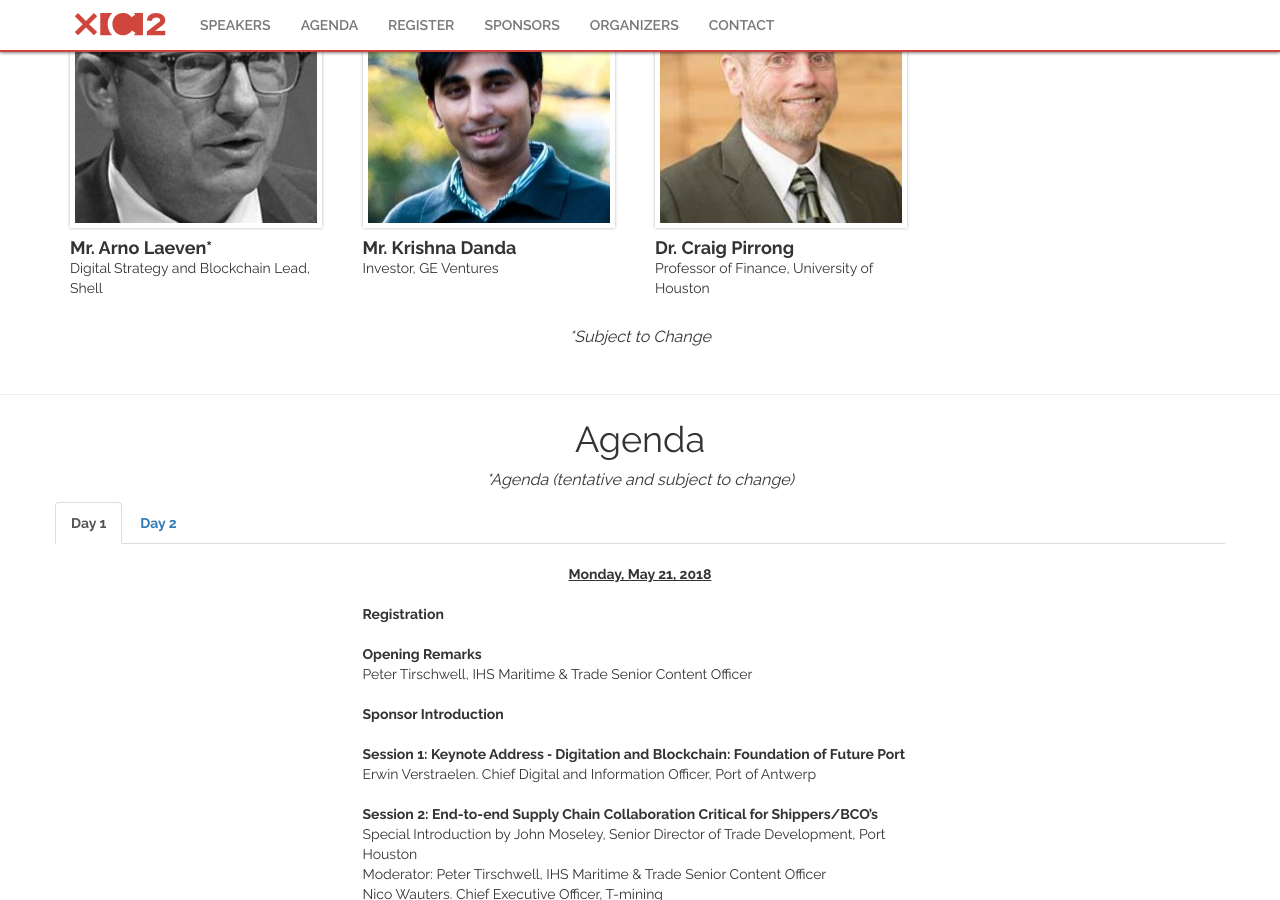
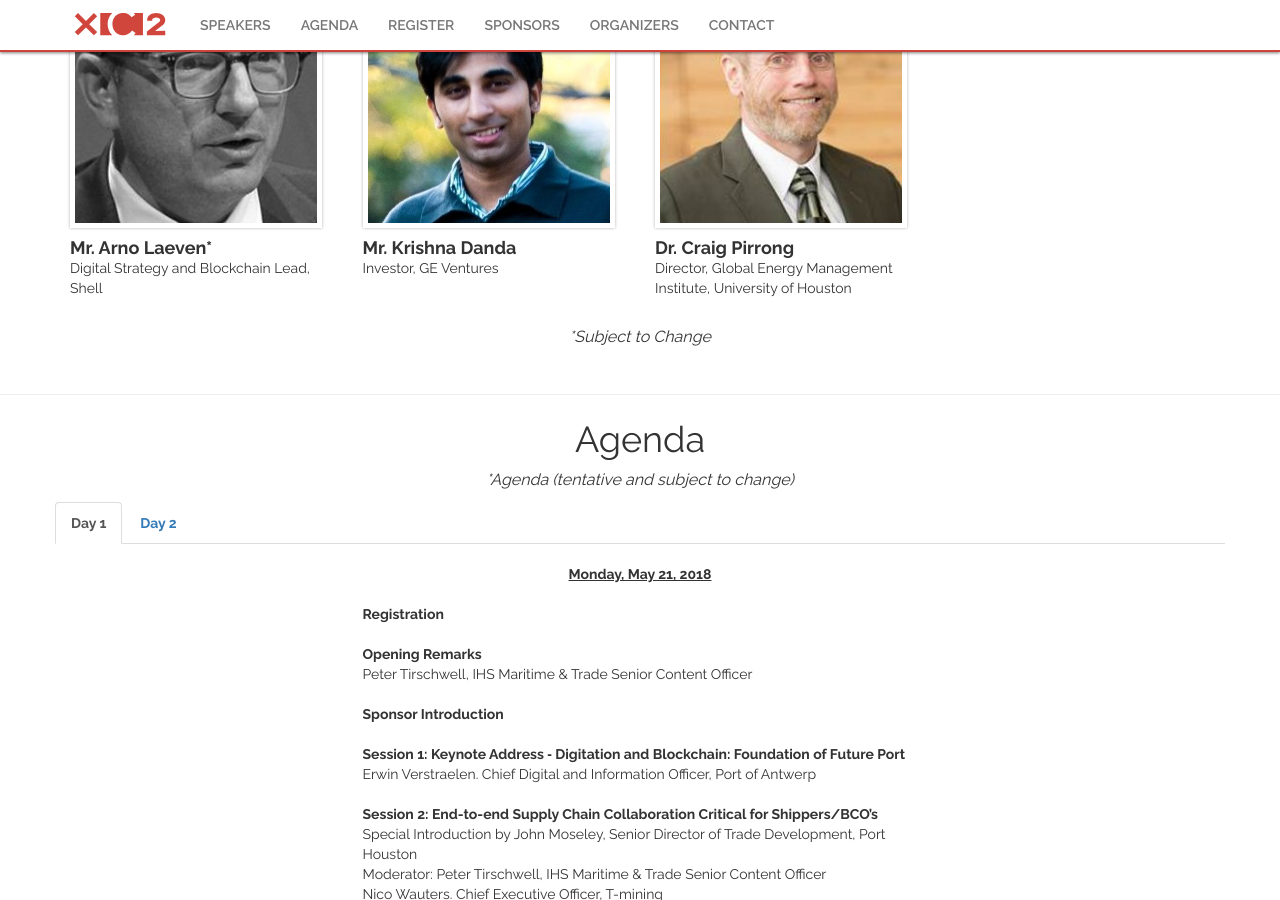
Before and after one commit to gnawalishyam/jekyll, a Jekyll site: the page built from index.html, in a window 1280 px wide and 900 px high, scrolled down 3083 px. Built offline with Jekyll 4.4.1, drawn with Linux system fonts in a browser that asks for light colours; some web fonts are replaced.

Commit message:
Updated speakers and agenda sections

```diff
--- a/_posts/2018-02-14-Craig-Pirrong.md
+++ b/_posts/2018-02-14-Craig-Pirrong.md
@@ -5,7 +5,7 @@
 
 title:  "Craig Pirrong"
 name: "Dr. Craig Pirrong"
-position: "Professor of Finance, University of Houston"
+position: "Director, Global Energy Management Institute, University of Houston"
 blurb: ""
 categories: speakers
 image: "/res/people/Craig-Pirrong.jpg"
--- a/index.html
+++ b/index.html
@@ -236,14 +236,14 @@
 							<b>AM</b>
 						</div>
 						<div class="col-sm-offset-3 col-sm-6">
-							<b>Session 11: Fuel the Future of Petrochemical Industry</b></br></br><b>Blockchain for O&amp;G Exploration &amp; Production: Pilots and Future Opportunities</b></br>Andrew Bruce, Chief Executive Officer, Data Gumbo</br></br><b>Blockchain for Energy Industry</b></br>Arno Laeven, Blockchain Lead, Royal Dutch Shell</br></br><b>Do We Need of an Industry Standardized Platform for the Chemicals Distribution Industry? The Wider Impact of Digitalization and Blockchain</b></br>Dr. Bharat Bhardwaj, Founder of GoBuyChem.com and Noahs Ark Chemicals</br></br>
+							<b>Session 11: Fuel the Future of Petrochemical Industry</b></br></br><b>Blockchain for O&amp;G Exploration &amp; Production: Pilots and Future Opportunities</b></br>Andrew Bruce, Chief Executive Officer, Data Gumbo</br></br><b>Blockchain for Energy Industry</b></br>Arno Laeven, Blockchain Lead, Royal Dutch Shell</br></br><b>Energy and the Supply Chain</b></br>Tetyana Colosivschi, Director, Strategy, Business Development and Partnerships at ConsenSys Energy</br></br><b>Do We Need of an Industry Standardized Platform for the Chemicals Distribution Industry? The Wider Impact of Digitalization and Blockchain</b></br>Dr. Bharat Bhardwaj, Founder of GoBuyChem.com and Noahs Ark Chemicals</br></br>
 						</div>
 						<div class="col-sm-3 hidden-xxs hidden-xs hidden-sm hidden-md hidden-lg">
 							<!-- <b>1:10 PM – 1:30 PM</b> -->
 							<b>PM</b>
 						</div>
 						<div class="col-sm-offset-3 col-sm-6">
-							<b>Session 12: Move Forward Blockchain Applications in Energy Industry</b></br>James C. Row, CFA. Managing Partner, Entoro Capital, LLC</br>Deanna R. Reitman, of Counsel, Commodities Marketing and Trading Group, DLA Piper</br>Tetyana Colosivschi, Director, Strategy, Business Development and Partnerships at ConsenSys Energy</br></br>
+							<b>Session 12: Move Forward Blockchain Applications in Energy Industry</b></br>Moderator: Craig Pirrong, Director, Global Energy Management Institute - Bauer College of Business - University of Houston</br>James C. Row, CFA. Managing Partner, Entoro Capital, LLC</br>Deanna R. Reitman, of Counsel, Commodities Marketing and Trading Group, DLA Piper</br></br>
 						</div>
 						<div class="col-sm-3 hidden-xxs hidden-xs hidden-sm hidden-md hidden-lg">
 							<!-- <b>5:10 PM – 5:20 PM</b> -->
```
